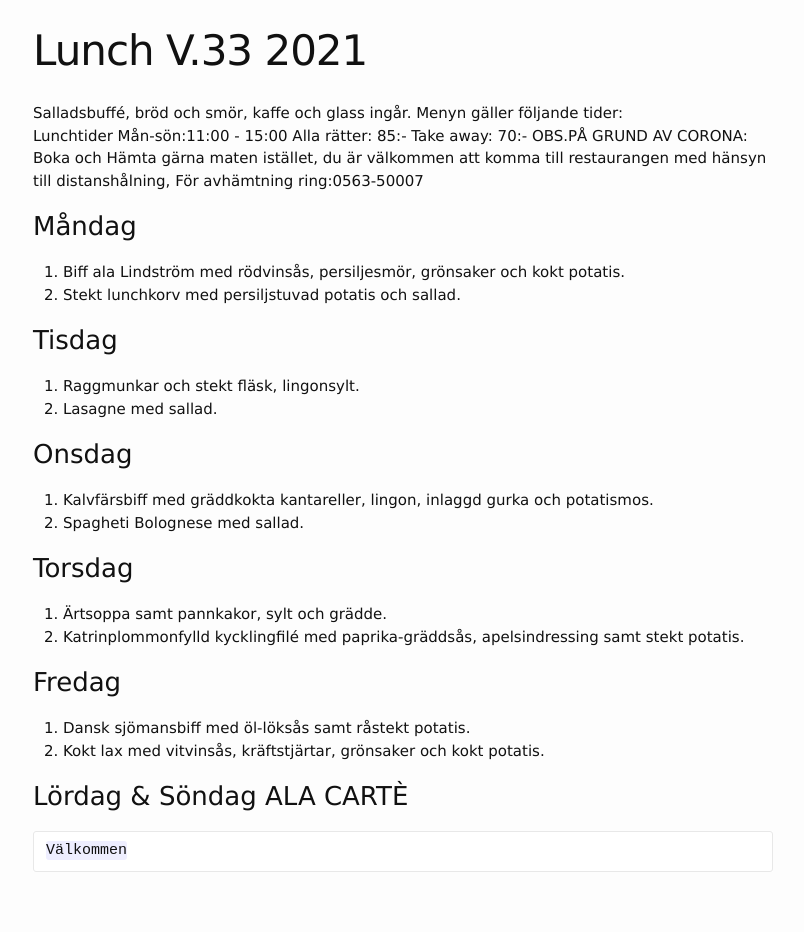
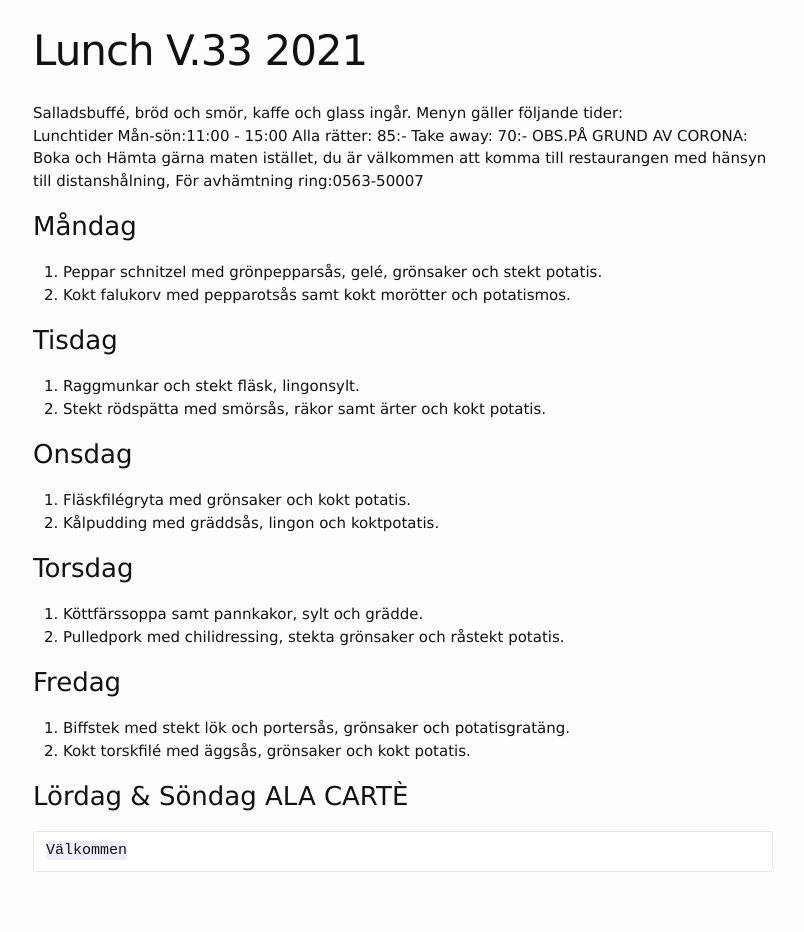
Before and after one commit to FarInn62/farinn62.github.io, a Jekyll site: the page built from lunch.md, in a window 1280 px wide. Shown: the whole page, without its empty margins (237-1041 px from the left). Built offline with Jekyll 4.4.1, drawn with Linux system fonts in a browser that asks for light colours.

Commit message:
Update lunch.md

```diff
--- a/lunch.md
+++ b/lunch.md
@@ -12,24 +12,24 @@ OBS.PÅ GRUND AV CORONA: Boka och Hämta gärna maten istället, du är välkomm
 
 
 ### Måndag
-1. Biff ala Lindström med rödvinsås, persiljesmör, grönsaker och kokt potatis.
-2. Stekt lunchkorv med persiljstuvad potatis och sallad.
+1. Peppar schnitzel med grönpepparsås, gelé, grönsaker och stekt potatis.
+2. Kokt falukorv med pepparotsås samt kokt morötter och potatismos.
 
 ### Tisdag
 1. Raggmunkar och stekt fläsk, lingonsylt.
-2. Lasagne med sallad.
+2. Stekt rödspätta med smörsås, räkor samt ärter och kokt potatis.
 
 ### Onsdag
-1. Kalvfärsbiff med gräddkokta kantareller, lingon, inlaggd gurka och potatismos.
-2. Spagheti Bolognese med sallad.
+1. Fläskfilégryta med grönsaker och kokt potatis.
+2. Kålpudding med gräddsås, lingon och koktpotatis.
 
 ### Torsdag
-1. Ärtsoppa samt pannkakor, sylt och grädde.
-2. Katrinplommonfylld kycklingfilé med paprika-gräddsås, apelsindressing samt stekt potatis.
+1. Köttfärssoppa samt pannkakor, sylt och grädde.
+2. Pulledpork med chilidressing, stekta grönsaker och råstekt potatis.
 
 ### Fredag
-1. Dansk sjömansbiff med öl-löksås samt råstekt potatis.
-2. Kokt lax med vitvinsås, kräftstjärtar, grönsaker och kokt potatis.
+1. Biffstek med stekt lök och portersås, grönsaker och potatisgratäng.
+2. Kokt torskfilé med äggsås, grönsaker och kokt potatis.
 
 
 ### Lördag & Söndag ALA CARTÈ
```
